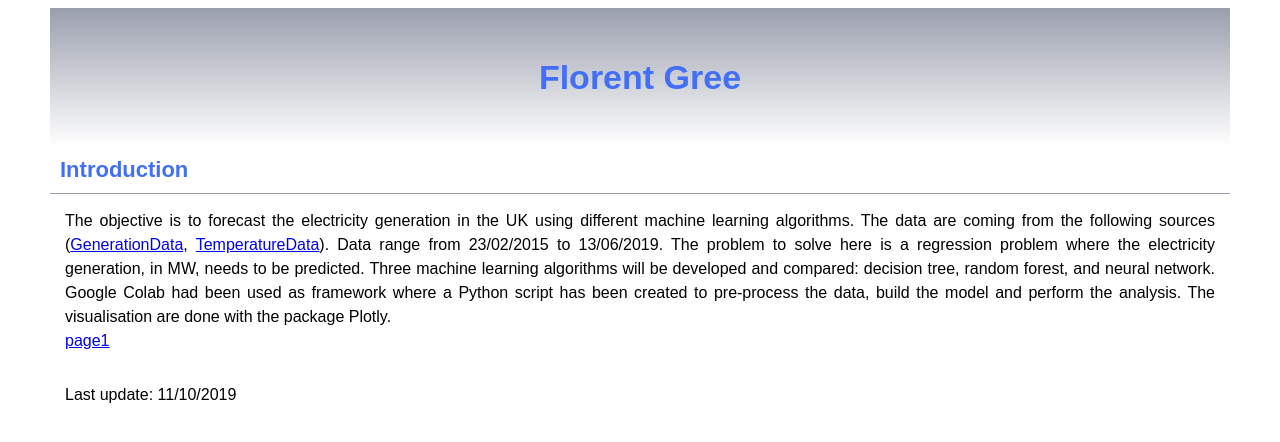
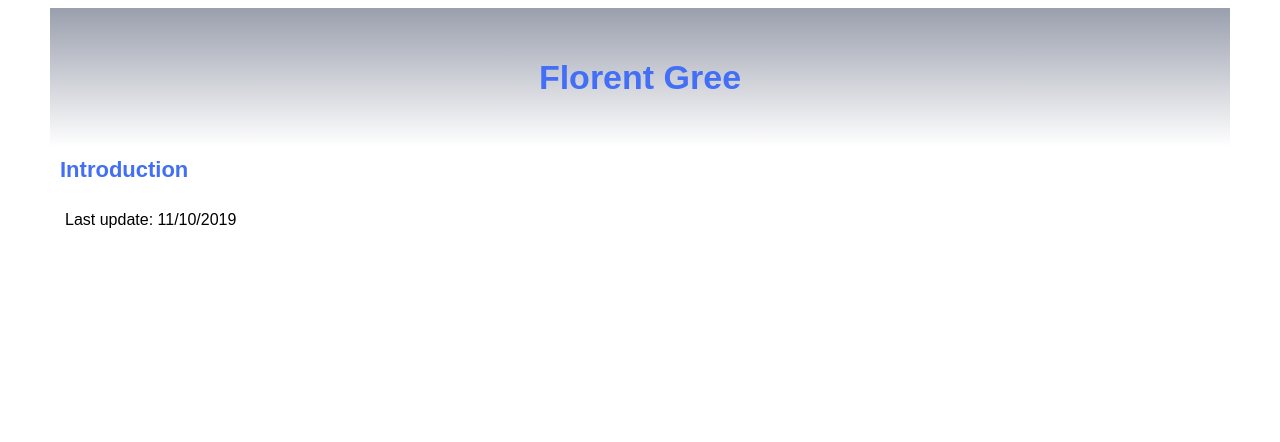
Before and after one commit to FlorentDSGree/florentdsgree.github.io, a Jekyll site: the page index.html, which Jekyll copies as it is, in a window 1280 px wide. Shown: the top 442 px of the page. Built offline with Jekyll 4.4.1, drawn with Linux system fonts in a browser that asks for light colours.

Commit message:
Update index.html

```diff
--- a/index.html
+++ b/index.html
@@ -6,16 +6,7 @@
 <div class="header1"><b>Florent Gree</b></div>
 
 <div class="header3"><b>Introduction</b></div>
-<div class="horizlineorange"></div>
-<div class="content"> The objective is to forecast the electricity generation in the UK using different machine learning algorithms. The data are coming
- from the following sources (<a href="https://www2.bmreports.com/bmrs/?q=generation/fueltype/current">GenerationData</a>,
-<a href="https://www2.bmreports.com/bmrs/?q=generation/tempraturedata">TemperatureData</a>). Data range from 23/02/2015 to 13/06/2019. The problem to
-solve here is a regression problem where the electricity generation, in MW, needs to be predicted. Three machine learning algorithms will be developed and
-compared: decision tree, random forest, and neural network. Google Colab had been used as framework where a Python script has been created to pre-process
-the data, build the model and perform the analysis. The visualisation are done with the package Plotly.
-<br>
-<a href="page1.html">page1</a>
-</div>
+
 
 
 
```
